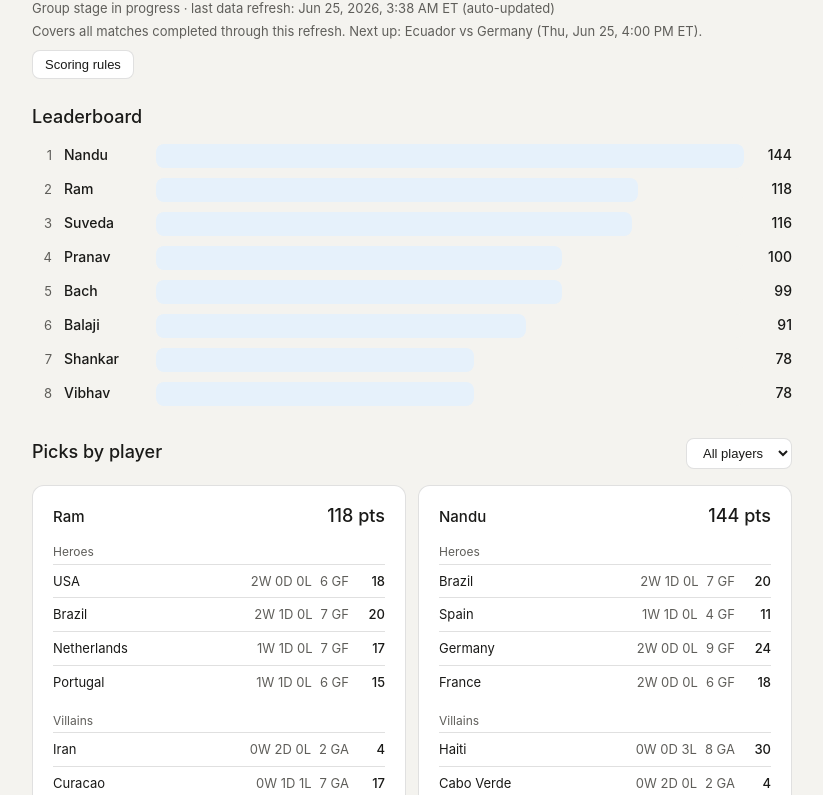
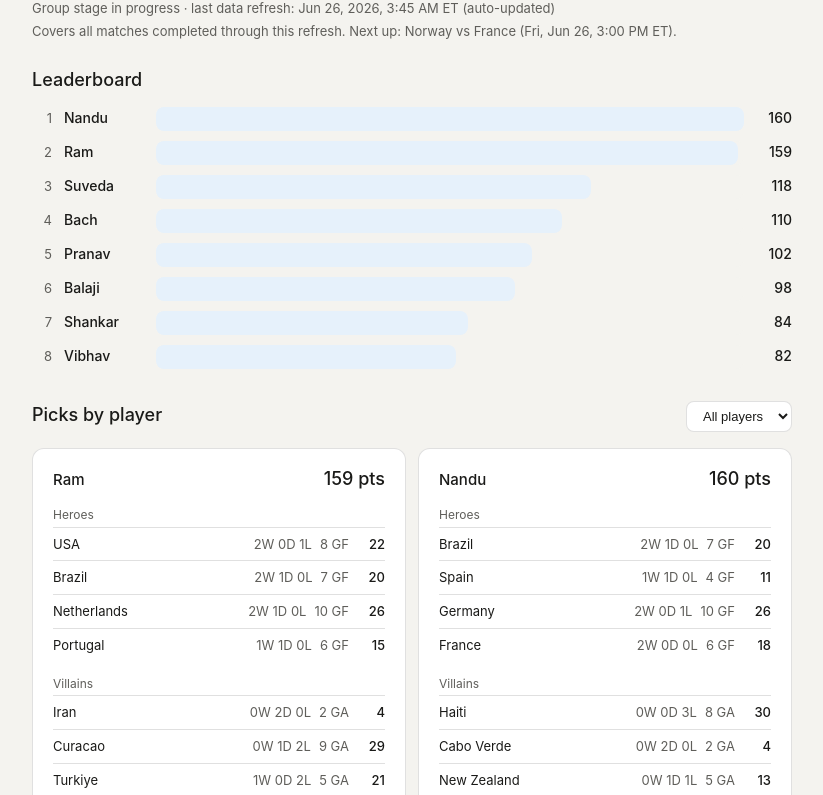
Before and after one commit to pranavshankar-dev/WC-Fantasy-League, a website: page index.html in a window 1280 px wide. Shown: the part 65-860 px from the top of the page, without its empty margins (228-1051 px from the left). Drawn offline with Linux system fonts and the light colour scheme.

Commit message:
Auto-update WC pool standings 2026-06-26 07:45 UTC

```diff
--- a/index.html
+++ b/index.html
@@ -98,7 +98,7 @@
     <div>
       <h1>WC 2026 fantasy pool</h1>
       <p class="subtle">Group stage in progress &middot; last data refresh: <span id="last-updated">pre-tournament (seed data)</span></p>
-      <p class="subtle" style="margin-top:2px;">Covers all matches completed through this refresh. Next up: Ecuador vs Germany (Thu, Jun 25, 4:00 PM ET).</p>
+      <p class="subtle" style="margin-top:2px;">Covers all matches completed through this refresh. Next up: Norway vs France (Fri, Jun 26, 3:00 PM ET).</p>
     </div>
     <button id="rules-toggle">Scoring rules</button>
   </div>
@@ -137,7 +137,7 @@
 // EDITABLE DATA — update these two sections each refresh, then re-upload.
 // =======================================================================
 
-const LAST_UPDATED = "Jun 25, 2026, 3:38 AM ET (auto-updated)";
+const LAST_UPDATED = "Jun 26, 2026, 3:45 AM ET (auto-updated)";
 
 const players = [
   { name: "Ram", heroes: ["USA","Brazil","Netherlands","Portugal"], villains: ["Iran","Curacao","Turkiye","Sweden"] },
@@ -156,7 +156,7 @@ const players = [
 const teamStats = {
   "Algeria": { goalsFor: 2, goalsAgainst: 4, wins: 1, losses: 1, draws: 0, stage: "group" },
   "Argentina": { goalsFor: 5, goalsAgainst: 0, wins: 2, losses: 0, draws: 0, stage: "group" },
-  "Australia": { goalsFor: 2, goalsAgainst: 2, wins: 1, losses: 1, draws: 0, stage: "group" },
+  "Australia": { goalsFor: 2, goalsAgainst: 2, wins: 1, losses: 1, draws: 1, stage: "r32" },
   "Austria": { goalsFor: 3, goalsAgainst: 3, wins: 1, losses: 1, draws: 0, stage: "group" },
   "Belgium": { goalsFor: 1, goalsAgainst: 1, wins: 0, losses: 0, draws: 2, stage: "group" },
   "Bosnia-Herzegovina": { goalsFor: 5, goalsAgainst: 6, wins: 1, losses: 1, draws: 1, stage: "eliminated_group" },
@@ -165,28 +165,28 @@ const teamStats = {
   "Canada": { goalsFor: 8, goalsAgainst: 3, wins: 1, losses: 1, draws: 1, stage: "r32" },
   "Colombia": { goalsFor: 4, goalsAgainst: 1, wins: 2, losses: 0, draws: 0, stage: "group" },
   "Croatia": { goalsFor: 3, goalsAgainst: 4, wins: 1, losses: 1, draws: 0, stage: "group" },
-  "Curacao": { goalsFor: 1, goalsAgainst: 7, wins: 0, losses: 1, draws: 1, stage: "group" },
+  "Curacao": { goalsFor: 1, goalsAgainst: 9, wins: 0, losses: 2, draws: 1, stage: "eliminated_group" },
   "Czechia": { goalsFor: 2, goalsAgainst: 6, wins: 0, losses: 2, draws: 1, stage: "eliminated_group" },
   "DR Congo": { goalsFor: 1, goalsAgainst: 2, wins: 0, losses: 1, draws: 1, stage: "group" },
-  "Ecuador": { goalsFor: 0, goalsAgainst: 1, wins: 0, losses: 1, draws: 1, stage: "group" },
+  "Ecuador": { goalsFor: 2, goalsAgainst: 2, wins: 1, losses: 1, draws: 1, stage: "eliminated_group" },
   "Egypt": { goalsFor: 4, goalsAgainst: 2, wins: 1, losses: 0, draws: 1, stage: "group" },
   "England": { goalsFor: 4, goalsAgainst: 2, wins: 1, losses: 0, draws: 1, stage: "group" },
   "France": { goalsFor: 6, goalsAgainst: 1, wins: 2, losses: 0, draws: 0, stage: "group" },
-  "Germany": { goalsFor: 9, goalsAgainst: 2, wins: 2, losses: 0, draws: 0, stage: "group" },
+  "Germany": { goalsFor: 10, goalsAgainst: 4, wins: 2, losses: 1, draws: 0, stage: "r32" },
   "Ghana": { goalsFor: 1, goalsAgainst: 0, wins: 1, losses: 0, draws: 1, stage: "group" },
   "Haiti": { goalsFor: 2, goalsAgainst: 8, wins: 0, losses: 3, draws: 0, stage: "eliminated_group" },
   "Iran": { goalsFor: 2, goalsAgainst: 2, wins: 0, losses: 0, draws: 2, stage: "group" },
   "Iraq": { goalsFor: 1, goalsAgainst: 7, wins: 0, losses: 2, draws: 0, stage: "group" },
-  "Ivory Coast": { goalsFor: 2, goalsAgainst: 2, wins: 1, losses: 1, draws: 0, stage: "group" },
-  "Japan": { goalsFor: 6, goalsAgainst: 2, wins: 1, losses: 0, draws: 1, stage: "group" },
+  "Ivory Coast": { goalsFor: 4, goalsAgainst: 2, wins: 2, losses: 1, draws: 0, stage: "r32" },
+  "Japan": { goalsFor: 7, goalsAgainst: 3, wins: 1, losses: 0, draws: 2, stage: "r32" },
   "Jordan": { goalsFor: 2, goalsAgainst: 5, wins: 0, losses: 2, draws: 0, stage: "group" },
   "Mexico": { goalsFor: 6, goalsAgainst: 0, wins: 3, losses: 0, draws: 0, stage: "r32" },
   "Morocco": { goalsFor: 6, goalsAgainst: 3, wins: 2, losses: 0, draws: 1, stage: "r32" },
-  "Netherlands": { goalsFor: 7, goalsAgainst: 3, wins: 1, losses: 0, draws: 1, stage: "group" },
+  "Netherlands": { goalsFor: 10, goalsAgainst: 4, wins: 2, losses: 0, draws: 1, stage: "r32" },
   "New Zealand": { goalsFor: 3, goalsAgainst: 5, wins: 0, losses: 1, draws: 1, stage: "group" },
   "Norway": { goalsFor: 7, goalsAgainst: 3, wins: 2, losses: 0, draws: 0, stage: "group" },
   "Panama": { goalsFor: 0, goalsAgainst: 2, wins: 0, losses: 2, draws: 0, stage: "group" },
-  "Paraguay": { goalsFor: 2, goalsAgainst: 4, wins: 1, losses: 1, draws: 0, stage: "group" },
+  "Paraguay": { goalsFor: 2, goalsAgainst: 4, wins: 1, losses: 1, draws: 1, stage: "eliminated_group" },
   "Portugal": { goalsFor: 6, goalsAgainst: 1, wins: 1, losses: 0, draws: 1, stage: "group" },
   "Qatar": { goalsFor: 2, goalsAgainst: 10, wins: 0, losses: 2, draws: 1, stage: "eliminated_group" },
   "Saudi Arabia": { goalsFor: 1, goalsAgainst: 5, wins: 0, losses: 1, draws: 1, stage: "group" },
@@ -195,12 +195,12 @@ const teamStats = {
   "South Africa": { goalsFor: 2, goalsAgainst: 3, wins: 1, losses: 1, draws: 1, stage: "r32" },
   "South Korea": { goalsFor: 2, goalsAgainst: 3, wins: 1, losses: 2, draws: 0, stage: "eliminated_group" },
   "Spain": { goalsFor: 4, goalsAgainst: 0, wins: 1, losses: 0, draws: 1, stage: "group" },
-  "Sweden": { goalsFor: 6, goalsAgainst: 6, wins: 1, losses: 1, draws: 0, stage: "group" },
+  "Sweden": { goalsFor: 7, goalsAgainst: 7, wins: 1, losses: 1, draws: 1, stage: "eliminated_group" },
   "Switzerland": { goalsFor: 7, goalsAgainst: 3, wins: 2, losses: 0, draws: 1, stage: "r32" },
-  "Tunisia": { goalsFor: 1, goalsAgainst: 9, wins: 0, losses: 2, draws: 0, stage: "group" },
-  "Turkiye": { goalsFor: 0, goalsAgainst: 3, wins: 0, losses: 2, draws: 0, stage: "group" },
+  "Tunisia": { goalsFor: 2, goalsAgainst: 12, wins: 0, losses: 3, draws: 0, stage: "eliminated_group" },
+  "Turkiye": { goalsFor: 3, goalsAgainst: 5, wins: 1, losses: 2, draws: 0, stage: "eliminated_group" },
   "Uruguay": { goalsFor: 3, goalsAgainst: 3, wins: 0, losses: 0, draws: 2, stage: "group" },
-  "USA": { goalsFor: 6, goalsAgainst: 1, wins: 2, losses: 0, draws: 0, stage: "group" },
+  "USA": { goalsFor: 8, goalsAgainst: 4, wins: 2, losses: 1, draws: 0, stage: "r32" },
   "Uzbekistan": { goalsFor: 1, goalsAgainst: 8, wins: 0, losses: 2, draws: 0, stage: "group" }
 };
 
```
